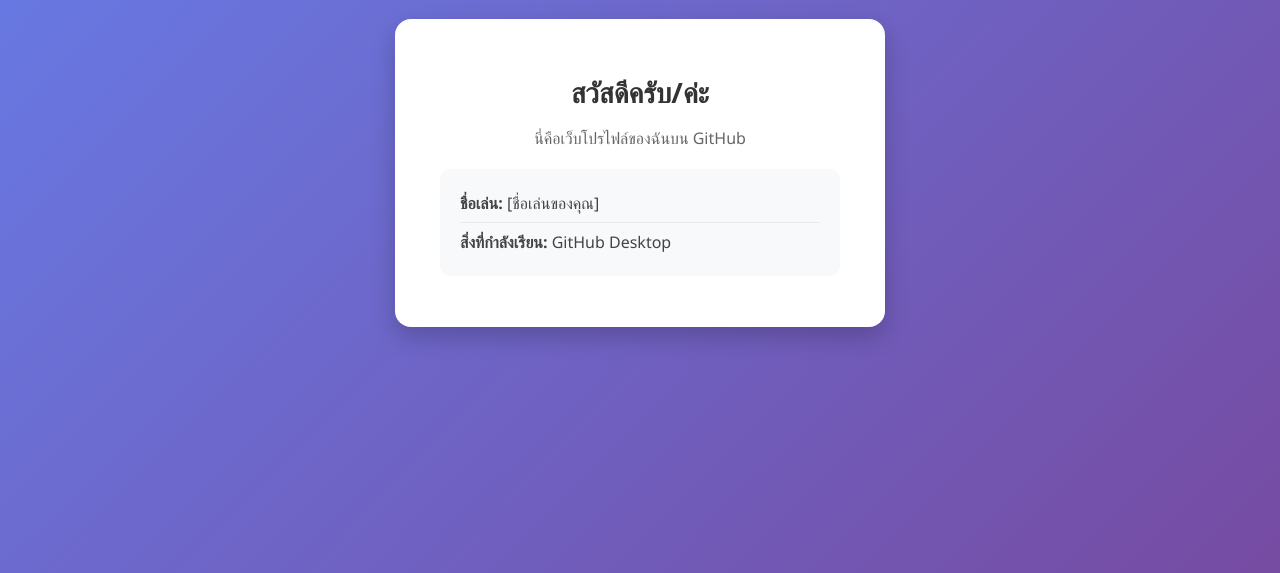
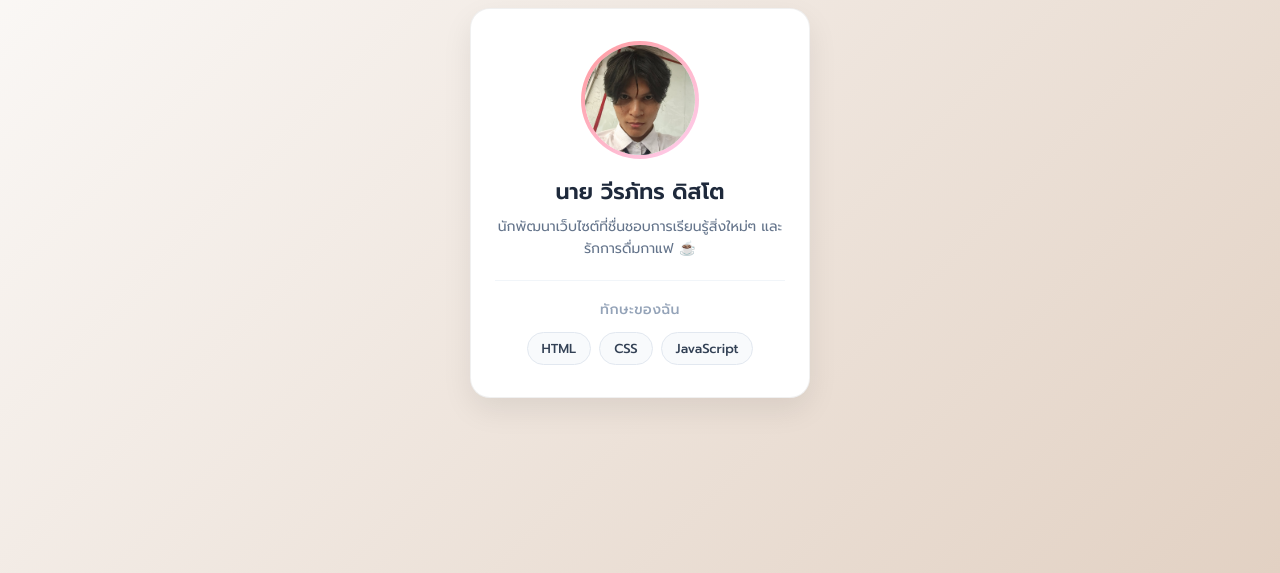
Before and after one commit to nonnonchado-code/my-web-profile1, a plain HTML site: page index.html in a window 1280 px wide. Shown: the part 227-800 px from the top of the page. Drawn offline with Linux system fonts and the light colour scheme.

Commit message:
สร้างหน้าแรกของเว็บไซต์

```diff
--- a/index.html
+++ b/index.html
@@ -1,63 +1,39 @@
 <!DOCTYPE html>
 <html lang="th">
 <head>
-    <meta charset="UTF-8">
-    <meta name="viewport" content="width=device-width, initial-scale=1.0">
-    <title>My Web Profile</title>
-    <style>
-        body {
-            font-family: 'Segoe UI', Tahoma, Geneva, Verdana, sans-serif;
-            background: linear-gradient(135deg, #667eea 0%, #764ba2 100%);
-            display: flex;
-            justify-content: center;
-            align-items: center;
-            height: 100vh;
-            margin: 0;
-        }
-        .card {
-            background-color: #ffffff;
-            padding: 35px 45px;
-            border-radius: 16px;
-            box-shadow: 0 10px 25px rgba(0, 0, 0, 0.2);
-            max-width: 400px;
-            width: 90%;
-            text-align: center;
-        }
-        h1 {
-            color: #333333;
-            margin-bottom: 10px;
-            font-size: 28px;
-        }
-        p {
-            color: #666666;
-            margin-bottom: 20px;
-        }
-        ul {
-            list-style: none;
-            padding: 0;
-            text-align: left;
-            background-color: #f8f9fa;
-            border-radius: 10px;
-            padding: 15px 20px;
-        }
-        li {
-            padding: 8px 0;
-            color: #444444;
-            border-bottom: 1px solid #e9ecef;
-        }
-        li:last-child {
-            border-bottom: none;
-        }
-    </style>
+  <meta charset="UTF-8">
+  <meta name="viewport" content="width=device-width, initial-scale=1.0">
+  <title>โปรไฟล์ของฉัน</title>
+  <!-- นำเข้าฟอนต์ภาษาไทย Prompt จาก Google Fonts -->
+  <link rel="preconnect" href="https://fonts.googleapis.com">
+  <link rel="preconnect" href="https://fonts.gstatic.com" crossorigin>
+  <link href="https://fonts.googleapis.com/css2?family=Prompt:wght@300;400;500;600&display=swap" rel="stylesheet">
+  <link rel="stylesheet" href="style.css">
 </head>
 <body>
-    <div class="card">
-        <h1>สวัสดีครับ/ค่ะ</h1>
-        <p>นี่คือเว็บโปรไฟล์ของฉันบน GitHub</p>
-        <ul>
-            <li><strong>ชื่อเล่น:</strong> [ชื่อเล่นของคุณ]</li>
-            <li><strong>สิ่งที่กำลังเรียน:</strong> GitHub Desktop</li>
-        </ul>
-    </div>
+
+  <header>
+    <h1>โปรไฟล์ของฉัน <span>(My Profile)</span></h1>
+  </header>
+
+  <main>
+    <section class="card">
+      <div class="avatar-wrapper">
+        <img src="28Wee.PNG" alt="รูปโปรไฟล์ตัวอย่าง">
+      </div>
+      <h2 id="profile-name">นาย วีรภัทร ดิสโต</h2>
+      <p class="bio">นักพัฒนาเว็บไซต์ที่ชื่นชอบการเรียนรู้สิ่งใหม่ๆ และรักการดื่มกาแฟ ☕</p>
+
+      <div class="divider"></div>
+
+      <h3>ทักษะของฉัน</h3>
+      <ul>
+        <li>HTML</li>
+        <li>CSS</li>
+        <li>JavaScript</li>
+      </ul>
+    </section>
+  </main>
+
 </body>
 </html>
--- /dev/null
+++ b/style.css
@@ -0,0 +1,139 @@
+/* รีเซ็ตค่าเริ่มต้นและตั้งค่าฟอนต์ */
+* {
+  box-sizing: border-box;
+  margin: 0;
+  padding: 0;
+}
+
+body {
+  background: linear-gradient(135deg, #fdfcfb 0%, #e2d1c3 100%);
+  font-family: 'Prompt', Arial, sans-serif;
+  min-height: 100vh;
+  display: flex;
+  flex-direction: column;
+  align-items: center;
+  justify-content: center;
+  padding: 20px;
+  color: #333333;
+}
+
+header {
+  text-align: center;
+  margin-bottom: 24px;
+}
+
+header h1 {
+  font-size: 24px;
+  font-weight: 600;
+  color: #2c3e50;
+}
+
+header h1 span {
+  font-weight: 300;
+  font-size: 18px;
+  color: #7f8c8d;
+}
+
+main {
+  width: 100%;
+  display: flex;
+  justify-content: center;
+}
+
+/* ภารกิจที่ 3: จัดสไตล์ .card */
+.card {
+  width: 100%;
+  max-width: 340px;
+  background-color: #ffffff;
+  border: 1px solid rgba(0, 0, 0, 0.06);
+  box-shadow: 0 12px 30px rgba(0, 0, 0, 0.08);
+  margin: 0 auto;
+  padding: 32px 24px;
+  border-radius: 20px;
+  text-align: center;
+  transition: transform 0.3s ease, box-shadow 0.3s ease;
+}
+
+.card:hover {
+  transform: translateY(-5px);
+  box-shadow: 0 18px 36px rgba(0, 0, 0, 0.12);
+}
+
+/* กรอบตกแต่งรูปโปรไฟล์ */
+.avatar-wrapper {
+  width: 118px;
+  height: 118px;
+  margin: 0 auto 16px;
+  padding: 4px;
+  border-radius: 50%;
+  background: linear-gradient(135deg, #ff9a9e 0%, #fecfef 99%, #fecfef 100%);
+}
+
+/* ภารกิจที่ 4: จัดสไตล์รูปภาพ <img> */
+.card img {
+  width: 100%;
+  height: 100%;
+  object-fit: cover;
+  border-radius: 50%;
+  display: block;
+  background-color: #ffffff;
+}
+
+/* ภารกิจที่ 5: จัดสไตล์ชื่อ #profile-name */
+#profile-name {
+  color: #1e293b;
+  text-align: center;
+  font-size: 22px;
+  font-weight: 600;
+  margin-bottom: 8px;
+}
+
+/* ภารกิจที่ 6: จัดสไตล์ .bio */
+.bio {
+  color: #64748b;
+  font-size: 14px;
+  line-height: 1.6;
+  margin-bottom: 20px;
+}
+
+.divider {
+  height: 1px;
+  background-color: #f1f5f9;
+  margin-bottom: 18px;
+}
+
+.card h3 {
+  font-size: 14px;
+  font-weight: 500;
+  color: #94a3b8;
+  text-transform: uppercase;
+  letter-spacing: 0.5px;
+  margin-bottom: 12px;
+}
+
+/* ภารกิจที่ 7: จัดสไตล์ <ul> */
+ul {
+  list-style-type: none;
+  padding-left: 0;
+  display: flex;
+  flex-wrap: wrap;
+  justify-content: center;
+  gap: 8px;
+}
+
+ul li {
+  background-color: #f8fafc;
+  color: #334155;
+  border: 1px solid #e2e8f0;
+  padding: 6px 14px;
+  border-radius: 999px;
+  font-size: 13px;
+  font-weight: 500;
+  transition: all 0.2s ease;
+}
+
+ul li:hover {
+  background-color: #2c3e50;
+  color: #ffffff;
+  border-color: #2c3e50;
+}
```
Also changed, not shown: 28Wee.PNG (added), Web.PNG (added).
